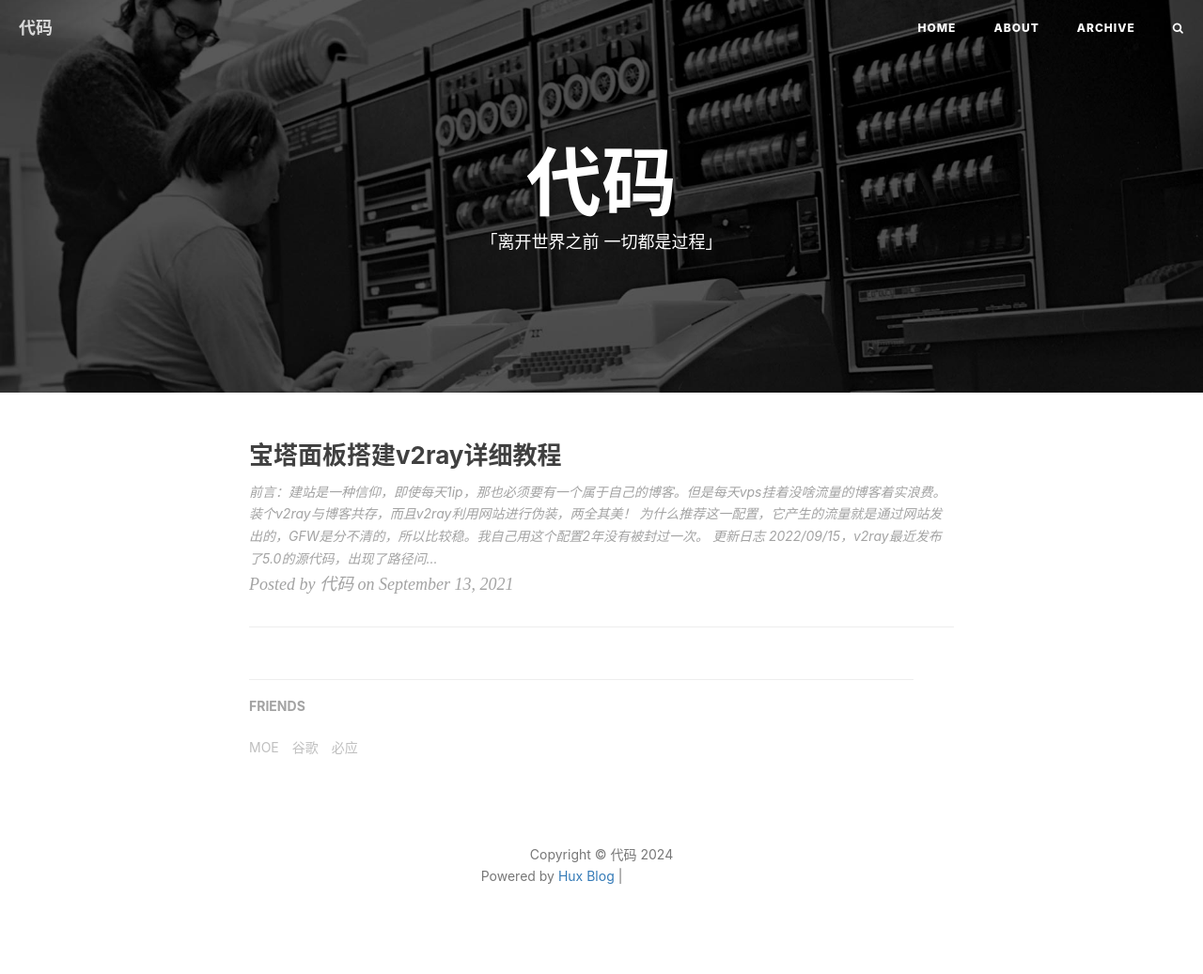
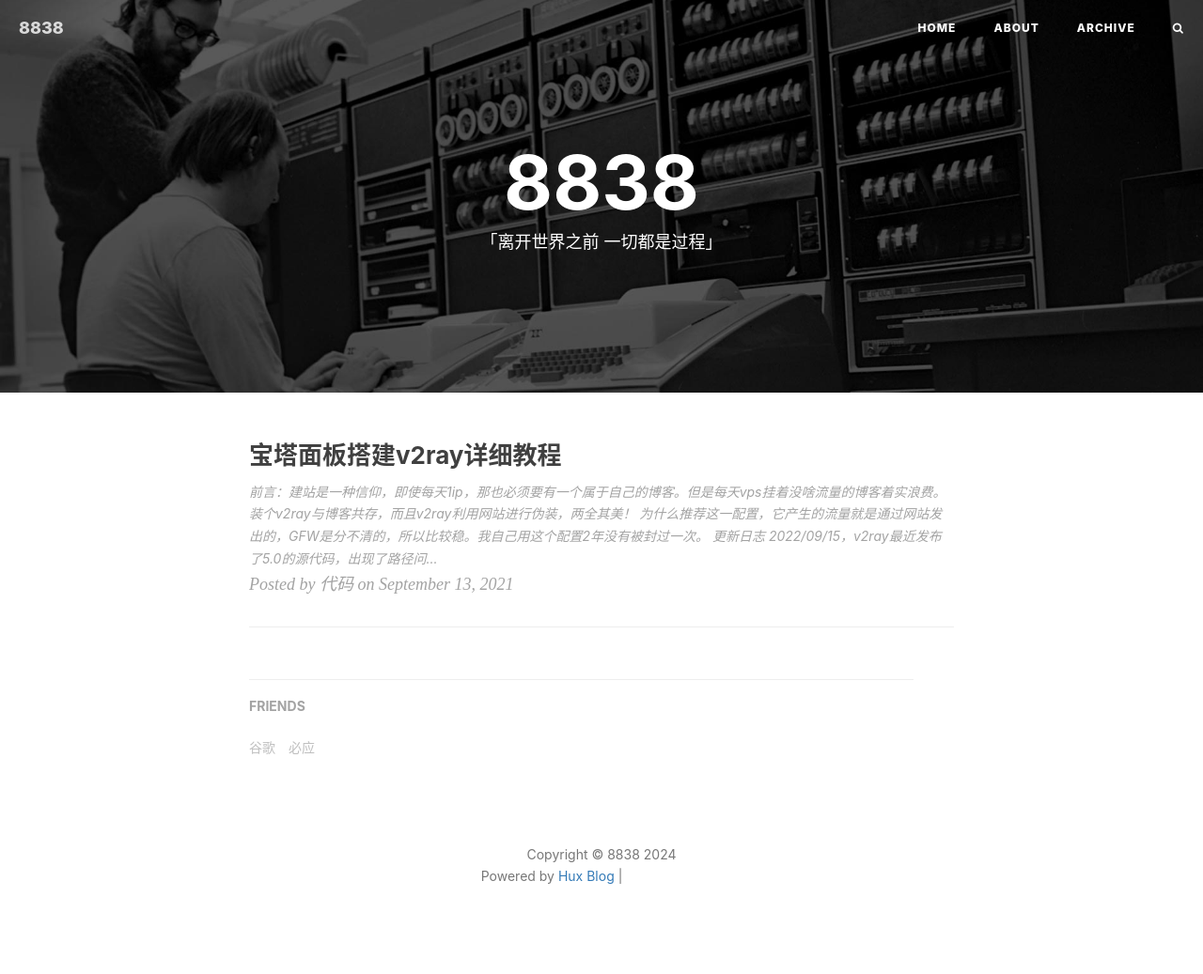
Before and after one commit to 8838/8838.github.io, a Jekyll site: the page built from index.html, in a window 1280 px wide. Shown: the whole page at 94% size. Built offline with Jekyll 4.4.1, drawn with Linux system fonts in a browser that asks for light colours; nearby versions of some CDN libraries; the list of posts is cut into pages by our own code; comment, search, counter and statistics services are not loaded; grey boxes are pictures that could not be loaded.

Commit message:
Update _config.yml

```diff
--- a/_config.yml
+++ b/_config.yml
@@ -1,11 +1,11 @@
 # Site settings
-title: 代码
-SEOTitle: 代码博客 | Code Blog
+title: 8838
+SEOTitle: 8838
 header-img: img/pic.jpg
-email: info@daima.eu.org
+email: i@moe.ms
 description: "Hello World"
-keyword: "代码, 代码博客, Code Blog, 翻墙, 教程, 梯子, vps, host, debian, linux, code, blog, v2ray, ssr, vpn, wordpress, typecho"
-url: "http://daima.eu.org" # your host, for absolute URL
+keyword: "翻墙, 教程, 梯子, vps, linux, v2ray, shadowsocks, vpn"
+url: "https://8838.github.io" # your host, for absolute URL
 baseurl: "" # for example, '/blog' if your blog hosted on 'host/blog'
 
 # Publish posts or collection documents with a future date.
@@ -90,7 +90,6 @@ page-mathjax: false
 # Friends
 friends:
   [
-    { title: "MOE", href: "https://www.moe.ms/" },
     { title: "谷歌", href: "https://www.google.com/" },
     { title: "必应", href: "https://www.bing.com/" },
   ]
```
